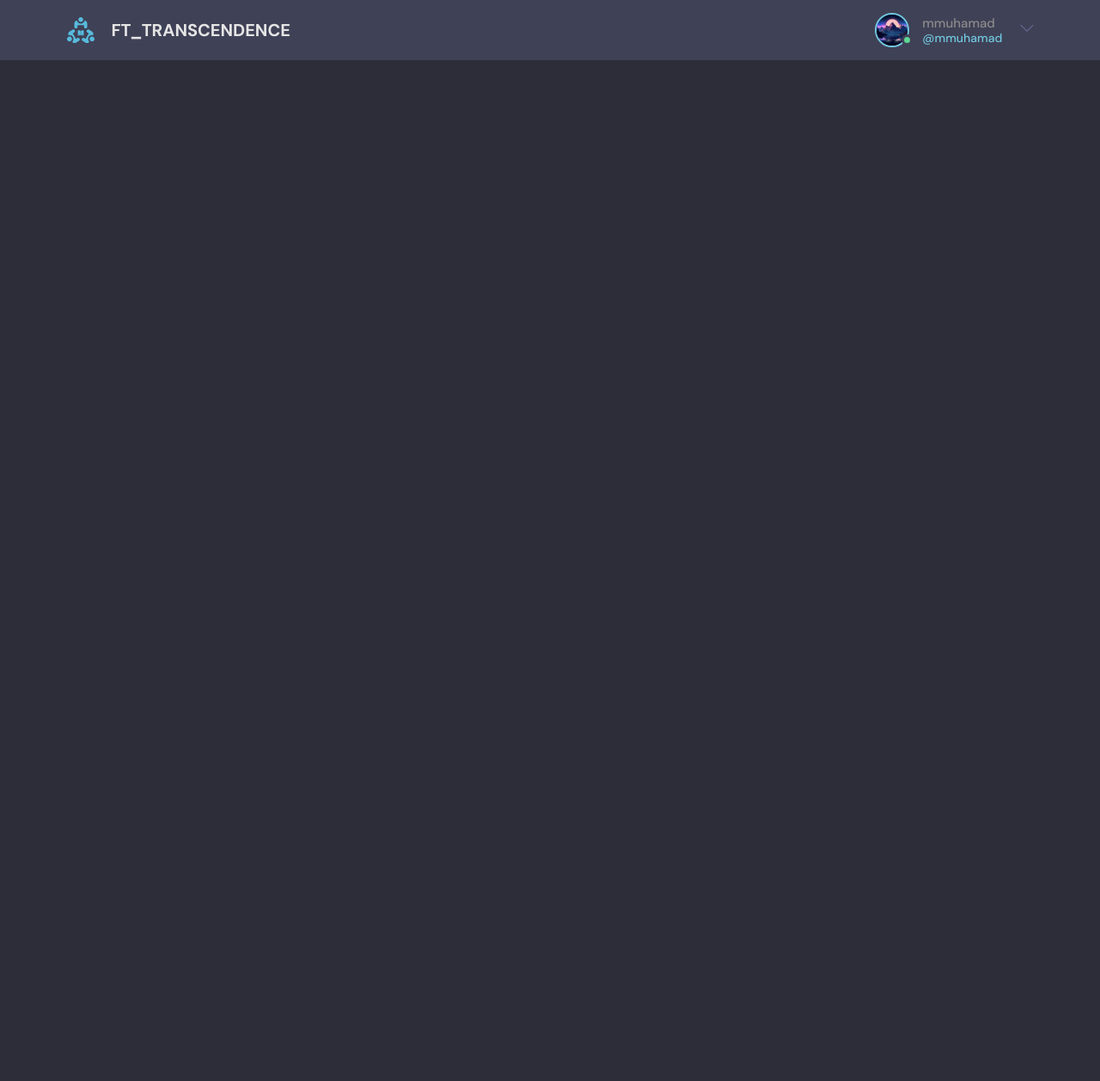
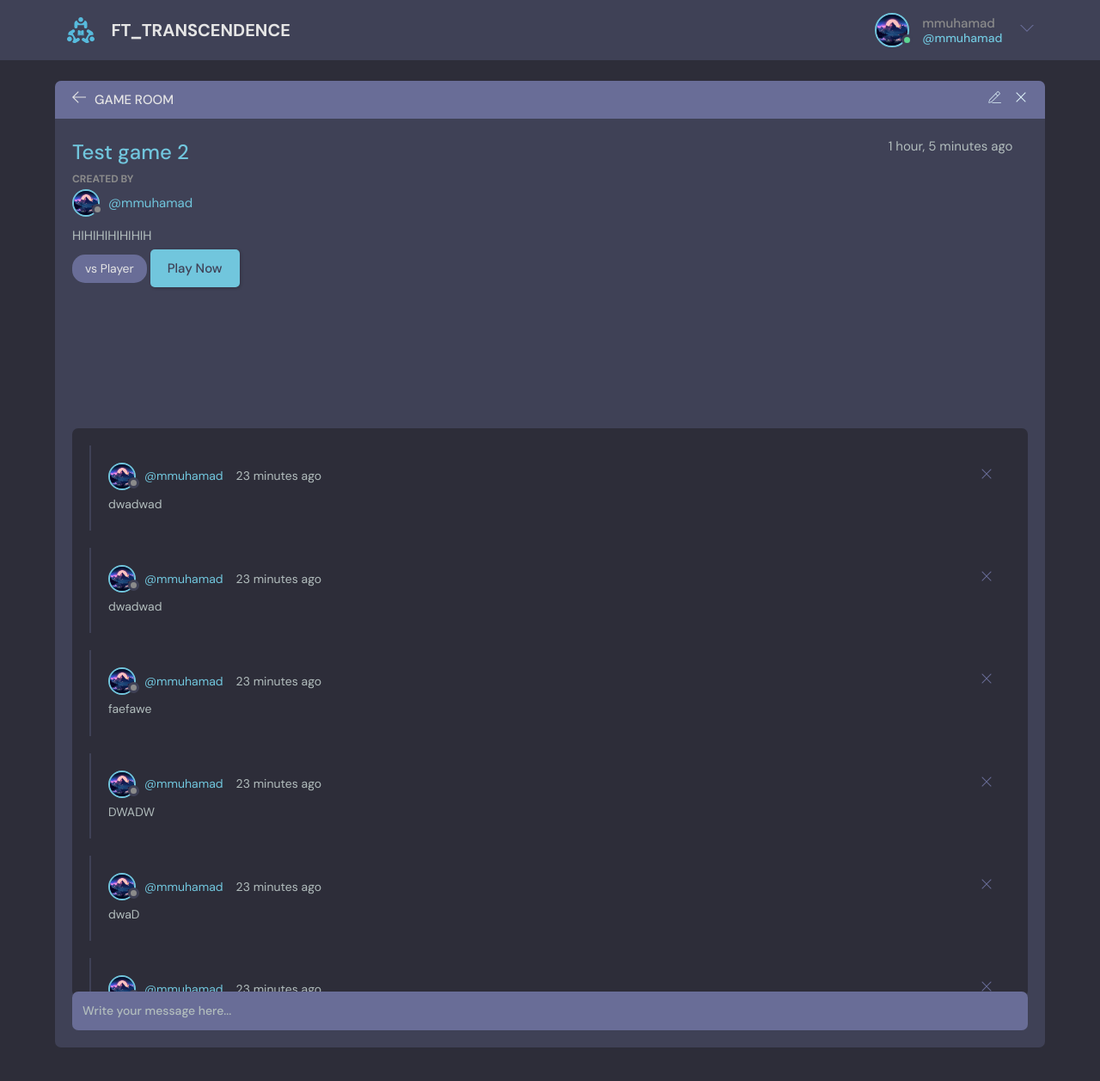
Before and after one commit to mhaziq1404/super-fiesta-django, a Django app: page /room/8/ in a window 1280 px wide. Shown: the top 1257 px of the page at 86% size. Run offline with Django 3.2, Linux system fonts and the light colour scheme; a user stored in the database is signed in; data comes from the database, SQL or seed files in the repository; both versions use the stored data as it was after the commit.

Commit message:
Commit again

```diff
--- a/base/templates/base/feed_component.html
+++ b/base/templates/base/feed_component.html
@@ -1,5 +1,5 @@
 {% for room in rooms %}
-<div class="roomListRoom">
+<div class="roomListRoom scroll">
     <div class="roomListRoom__header">
         <a href="{% url 'user-profile' room.host.id %}" class="roomListRoom__author">
             <div class="avatar avatar--small">
--- a/base/templates/base/room.html
+++ b/base/templates/base/room.html
@@ -79,6 +79,133 @@
   </div>
 </main>
 <script src="script.js"></script>
+{% endif %}
+
+
+{% if room.host == request.user and room.opponent_type == 'vs Player' %}
+<main style="margin-top: 2.4rem;">
+    <div class="container">
+      <!-- Room Start -->
+      <div class="room">
+        <div class="room__top">
+          <div class="room__topLeft">
+            <a href="{% url 'home' %}">
+              <svg version="1.1" xmlns="http://www.w3.org/2000/svg" width="32" height="32" viewBox="0 0 32 32">
+                <title>arrow-left</title>
+                <path
+                  d="M13.723 2.286l-13.723 13.714 13.719 13.714 1.616-1.611-10.96-10.96h27.625v-2.286h-27.625l10.965-10.965-1.616-1.607z">
+                </path>
+              </svg>
+            </a>
+            <h3>Game Room</h3>
+          </div>
+          {% if room.host == request.user %}
+          <div class="room__topRight">
+            <a href="{% url 'update-room' room.id %}">
+              <svg enable-background="new 0 0 24 24" height="32" viewBox="0 0 24 24" width="32"
+                xmlns="http://www.w3.org/2000/svg">
+                <title>edit</title>
+                <g>
+                  <path d="m23.5 22h-15c-.276 0-.5-.224-.5-.5s.224-.5.5-.5h15c.276 0 .5.224.5.5s-.224.5-.5.5z" />
+                </g>
+                <g>
+                  <g>
+                    <path
+                      d="m2.5 22c-.131 0-.259-.052-.354-.146-.123-.123-.173-.3-.133-.468l1.09-4.625c.021-.09.067-.173.133-.239l14.143-14.143c.565-.566 1.554-.566 2.121 0l2.121 2.121c.283.283.439.66.439 1.061s-.156.778-.439 1.061l-14.142 14.141c-.065.066-.148.112-.239.133l-4.625 1.09c-.038.01-.077.014-.115.014zm1.544-4.873-.872 3.7 3.7-.872 14.042-14.041c.095-.095.146-.22.146-.354 0-.133-.052-.259-.146-.354l-2.121-2.121c-.19-.189-.518-.189-.707 0zm3.081 3.283h.01z" />
+                  </g>
+                  <g>
+                    <path
+                      d="m17.889 10.146c-.128 0-.256-.049-.354-.146l-3.535-3.536c-.195-.195-.195-.512 0-.707s.512-.195.707 0l3.536 3.536c.195.195.195.512 0 .707-.098.098-.226.146-.354.146z" />
+                  </g>
+                </g>
+              </svg>
+            </a>
+            <a href="{% url 'delete-room' room.id %}">
+              <svg version="1.1" xmlns="http://www.w3.org/2000/svg" width="32" height="32" viewBox="0 0 32 32">
+                <title>remove</title>
+                <path
+                  d="M27.314 6.019l-1.333-1.333-9.98 9.981-9.981-9.981-1.333 1.333 9.981 9.981-9.981 9.98 1.333 1.333 9.981-9.98 9.98 9.98 1.333-1.333-9.98-9.98 9.98-9.981z">
+                </path>
+              </svg>
+            </a>
+          </div>
+          {% endif %}
+
+        </div>
+        <div class="room__box scroll">
+          <div class="room__header scroll">
+            <div class="room__info">
+              <h3>{{room.name}}</h3>
+              <span>{{room.created|timesince}} ago</span>
+            </div>
+            <div class="room__hosted">
+              <p>Created By</p>
+              <a href="{% url 'user-profile' room.host.id %}" class="room__author">
+                <div class="avatar avatar--small">
+                  <img src="{{room.host.avatar.url}}" />
+                </div>
+                <span>@{{room.host.username}}</span>
+              </a>
+            </div>
+            <div class="room__details">
+              {{room.description}}
+            </div>
+            <span class="room__topics">{{room.opponent_type}}</span>
+            <a class="btn btn--main" href="{% url 'pong' room.id %}">
+              </svg>
+              Play Now
+            </a>
+          </div>
+
+          <div class="room__conversation">
+            <div class="threads scroll">
+
+
+              {% for message in room_messages %}
+              <div class="thread">
+                <div class="thread__top">
+                  <div class="thread__author">
+                    <a href="{% url 'user-profile' message.user.id %}" class="thread__authorInfo">
+                      <div class="avatar avatar--small">
+                        <img src="{{message.user.avatar.url}}" />
+                      </div>
+                      <span>@{{message.user.username}}</span>
+                    </a>
+                    <span class="thread__date">{{message.created|timesince}} ago</span>
+                  </div>
+
+                  {% if request.user == message.user %}
+                  <a href="{% url 'delete-message' message.id %}">
+                    <div class="thread__delete">
+                      <svg version="1.1" xmlns="http://www.w3.org/2000/svg" width="32" height="32" viewBox="0 0 32 32">
+                        <title>remove</title>
+                        <path
+                          d="M27.314 6.019l-1.333-1.333-9.98 9.981-9.981-9.981-1.333 1.333 9.981 9.981-9.981 9.98 1.333 1.333 9.981-9.98 9.98 9.98 1.333-1.333-9.98-9.98 9.98-9.981z">
+                        </path>
+                      </svg>
+                    </div>
+                  </a>
+                  {% endif %}
+                </div>
+                <div class="thread__details">
+                  {{message.body}}
+                </div>
+              </div>
+              {% endfor %}
+            </div>
+          </div>
+
+        </div>
+        <div class="room__message">
+          <form action="" method="POST">
+            {% csrf_token %}
+            <input name="body" placeholder="Write your message here..." />
+          </form>
+        </div>
+      </div>
+    </div>
+  </main>
+  <script src="script.js"></script>
 {% endif %}
 
 {% if room.host == request.user and room.opponent_type == 'Tournament' %}
--- a/static/styles/style.css
+++ b/static/styles/style.css
@@ -644,6 +644,9 @@ a {
   background-color: var(--color-dark);
   border-radius: 1rem;
   padding: 2rem;
+  max-height: 10%;
+  overflow: hidden;
+  overflow-y: auto;
 }
 
 .roomListRoom__header {
```
Also changed, not shown: base/models.py (+12 -0 lines), db.sqlite3.
